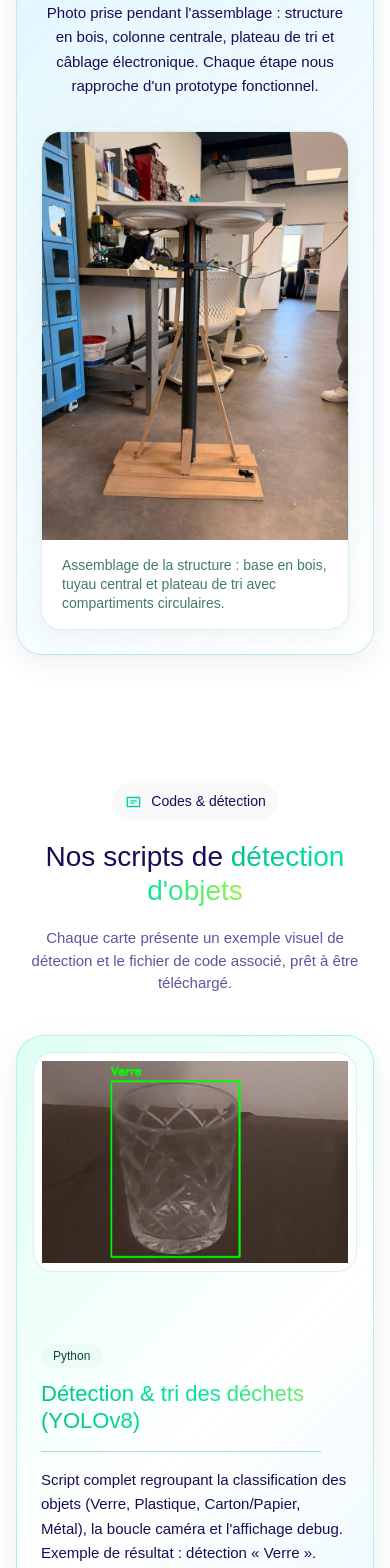
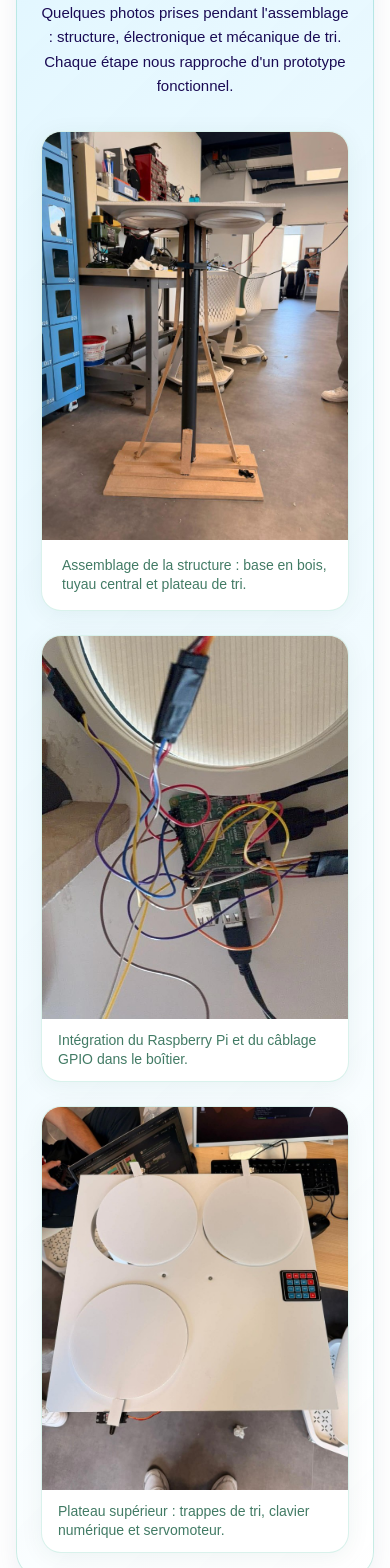
Before and after one commit to hsn94z/poubellepst, a React (Vite) app: page / in a window 390 px wide. Shown: the part 8180-9748 px from the top of the page. Built offline with nearby package versions, Linux system fonts and the light colour scheme; no server answers; the database is empty; a web font is replaced by a local one.

Commit message:
Expand history construction gallery with Raspberry Pi and top plate photos.
Add two workshop images below the structure shot with captions in a responsive three-photo layout.

```diff
--- a/src/components/FreedomSection.tsx
+++ b/src/components/FreedomSection.tsx
@@ -73,7 +73,28 @@ function StoryCard({
   )
 }
 
-function ConstructionPhoto() {
+function ConstructionGallery() {
+  const photos = [
+    {
+      src: '/history/construction-maquette.png',
+      alt: "Maquette de la poubelle connectée en cours de construction dans l'atelier",
+      caption: 'Assemblage de la structure : base en bois, tuyau central et plateau de tri.',
+      featured: true,
+    },
+    {
+      src: '/history/construction-raspberry.png',
+      alt: "Raspberry Pi et câblage électronique à l'intérieur de la maquette",
+      caption: 'Intégration du Raspberry Pi et du câblage GPIO dans le boîtier.',
+    },
+    {
+      src: '/history/construction-plateau.png',
+      alt: 'Plateau de tri avec trappes circulaires, clavier et servomoteur',
+      caption: 'Plateau supérieur : trappes de tri, clavier numérique et servomoteur.',
+    },
+  ] as const
+
+  const [featured, ...others] = photos
+
   return (
     <article className="overflow-hidden rounded-[26px] border border-[rgba(0,166,126,0.2)] bg-[linear-gradient(135deg,rgba(220,245,255,0.85),rgba(255,255,255,0.96))] p-6 shadow-[0_8px_28px_rgba(63,74,126,0.09)] sm:p-8">
       <div className="mx-auto max-w-3xl text-center">
@@ -98,26 +119,45 @@ function ConstructionPhoto() {
           className="m-0 leading-relaxed text-[rgb(26,11,84)]"
           style={{ fontSize: 'clamp(15px, 1.1vw, 18px)' }}
         >
-          Photo prise pendant l&apos;assemblage : structure en bois, colonne centrale, plateau de
-          tri et câblage électronique. Chaque étape nous rapproche d&apos;un prototype
-          fonctionnel.
+          Quelques photos prises pendant l&apos;assemblage : structure, électronique et mécanique
+          de tri. Chaque étape nous rapproche d&apos;un prototype fonctionnel.
         </p>
       </div>
 
-      <figure className="group mx-auto mt-8 max-w-2xl overflow-hidden rounded-[20px] border border-[rgba(0,166,126,0.15)] bg-white shadow-[0_4px_24px_rgba(0,60,45,0.06)] transition-transform duration-300 hover:-translate-y-1">
+      <figure className="group mx-auto mt-8 max-w-3xl overflow-hidden rounded-[20px] border border-[rgba(0,166,126,0.15)] bg-white shadow-[0_4px_24px_rgba(0,60,45,0.06)] transition-transform duration-300 hover:-translate-y-1">
         <div className="overflow-hidden bg-[rgb(248,252,250)]">
           <img
-            src="/history/construction-maquette.png"
-            alt="Maquette de la poubelle connectée en cours de construction dans l'atelier"
+            src={featured.src}
+            alt={featured.alt}
             className="w-full object-cover transition-transform duration-500 group-hover:scale-[1.02]"
             loading="lazy"
           />
         </div>
         <figcaption className="px-5 py-4 text-sm leading-snug text-[rgb(66,123,101)]">
-          Assemblage de la structure : base en bois, tuyau central et plateau de tri avec
-          compartiments circulaires.
+          {featured.caption}
         </figcaption>
       </figure>
+
+      <div className="mx-auto mt-6 grid max-w-3xl grid-cols-1 gap-6 sm:grid-cols-2">
+        {others.map((photo) => (
+          <figure
+            key={photo.src}
+            className="group overflow-hidden rounded-[20px] border border-[rgba(0,166,126,0.15)] bg-white shadow-[0_4px_24px_rgba(0,60,45,0.06)] transition-transform duration-300 hover:-translate-y-1"
+          >
+            <div className="aspect-[4/5] overflow-hidden bg-[rgb(248,252,250)]">
+              <img
+                src={photo.src}
+                alt={photo.alt}
+                className="h-full w-full object-cover transition-transform duration-500 group-hover:scale-[1.02]"
+                loading="lazy"
+              />
+            </div>
+            <figcaption className="px-4 py-3 text-sm leading-snug text-[rgb(66,123,101)] sm:px-5 sm:py-4">
+              {photo.caption}
+            </figcaption>
+          </figure>
+        ))}
+      </div>
     </article>
   )
 }
@@ -167,7 +207,7 @@ export function FreedomSection() {
           ]}
         />
 
-        <ConstructionPhoto />
+        <ConstructionGallery />
       </div>
     </section>
   )
```
Also changed, not shown: public/history/construction-plateau.png (added), public/history/construction-raspberry.png (added).
